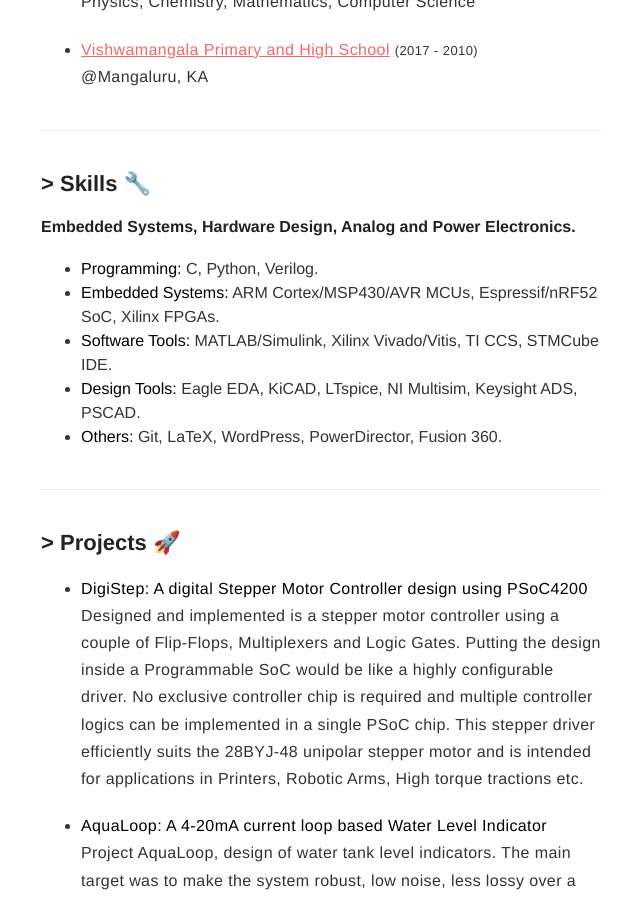
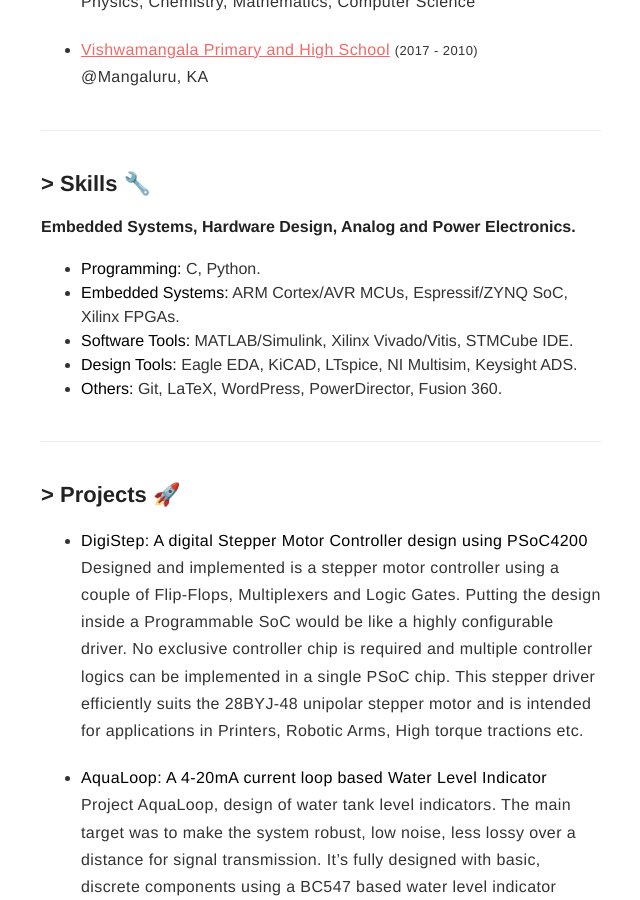
Before and after one commit to ngu25/ngu25.github.io, a Jekyll site: the page built from resume/index.md, in a window 1280 px wide and 900 px high, scrolled down 580 px. Shown: the whole window, without its empty margins (319-959 px from the left). Built offline with Jekyll 4.4.1, drawn with Linux system fonts in a browser that asks for light colours.

Commit message:
resume update

```diff
--- a/resume/index.md
+++ b/resume/index.md
@@ -29,10 +29,10 @@
 
 #### Embedded Systems, Hardware Design, Analog and Power Electronics.
 
-* **Programming:**  C, Python, Verilog.
-* **Embedded Systems:**  ARM Cortex/MSP430/AVR MCUs, Espressif/nRF52 SoC, Xilinx FPGAs.
-* **Software Tools:**  MATLAB/Simulink, Xilinx Vivado/Vitis, TI CCS, STMCube IDE.
-* **Design Tools:**  Eagle EDA, KiCAD, LTspice, NI Multisim, Keysight ADS, PSCAD.
+* **Programming:**  C, Python.
+* **Embedded Systems:**  ARM Cortex/AVR MCUs, Espressif/ZYNQ SoC, Xilinx FPGAs.
+* **Software Tools:**  MATLAB/Simulink, Xilinx Vivado/Vitis, STMCube IDE.
+* **Design Tools:**  Eagle EDA, KiCAD, LTspice, NI Multisim, Keysight ADS.
 * **Others:**  Git, LaTeX, WordPress, PowerDirector, Fusion 360.
 
 ---
```
Also changed, not shown: _posts/2022-01-03-my-daily-journey-blog3.markdown (+7 -1 lines).
